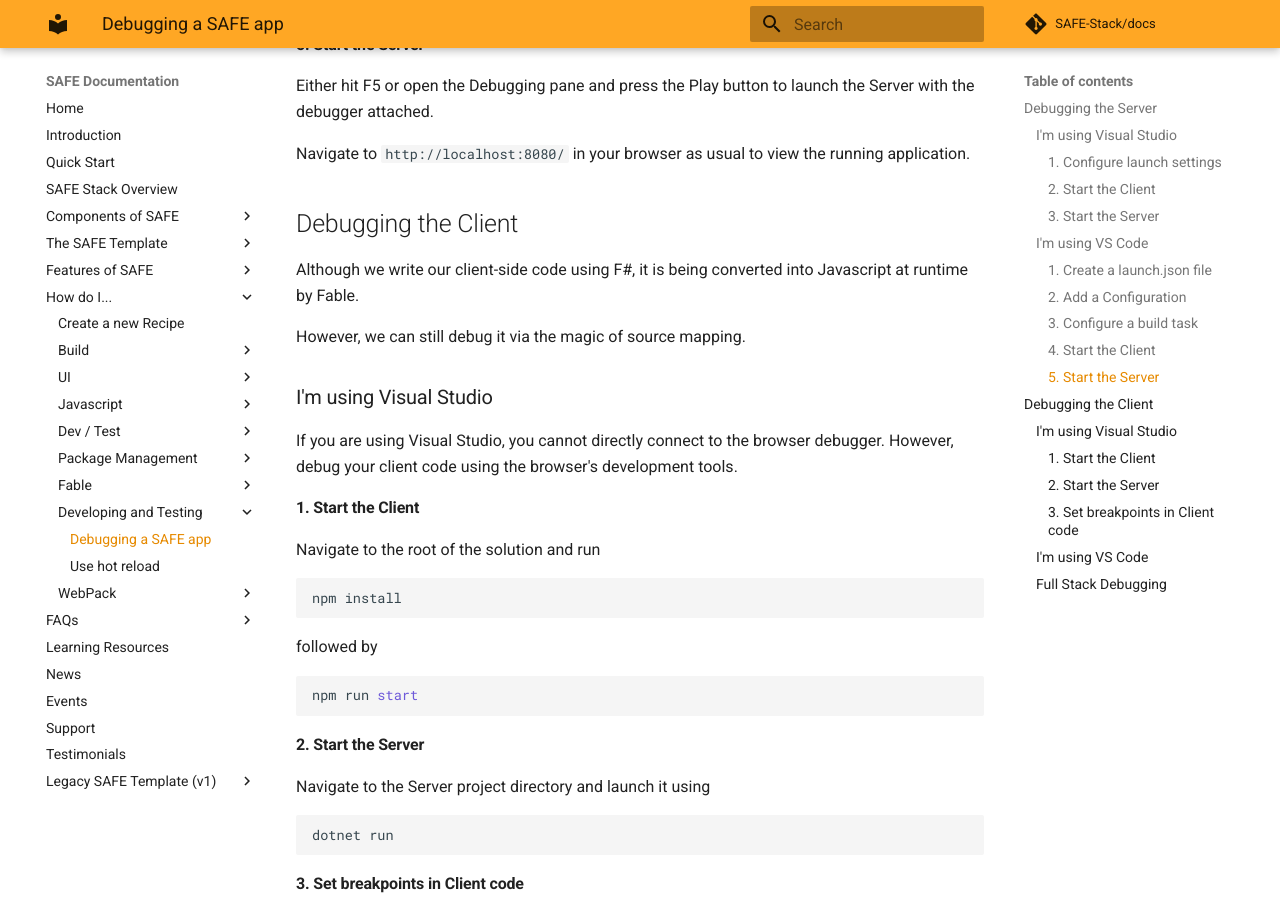
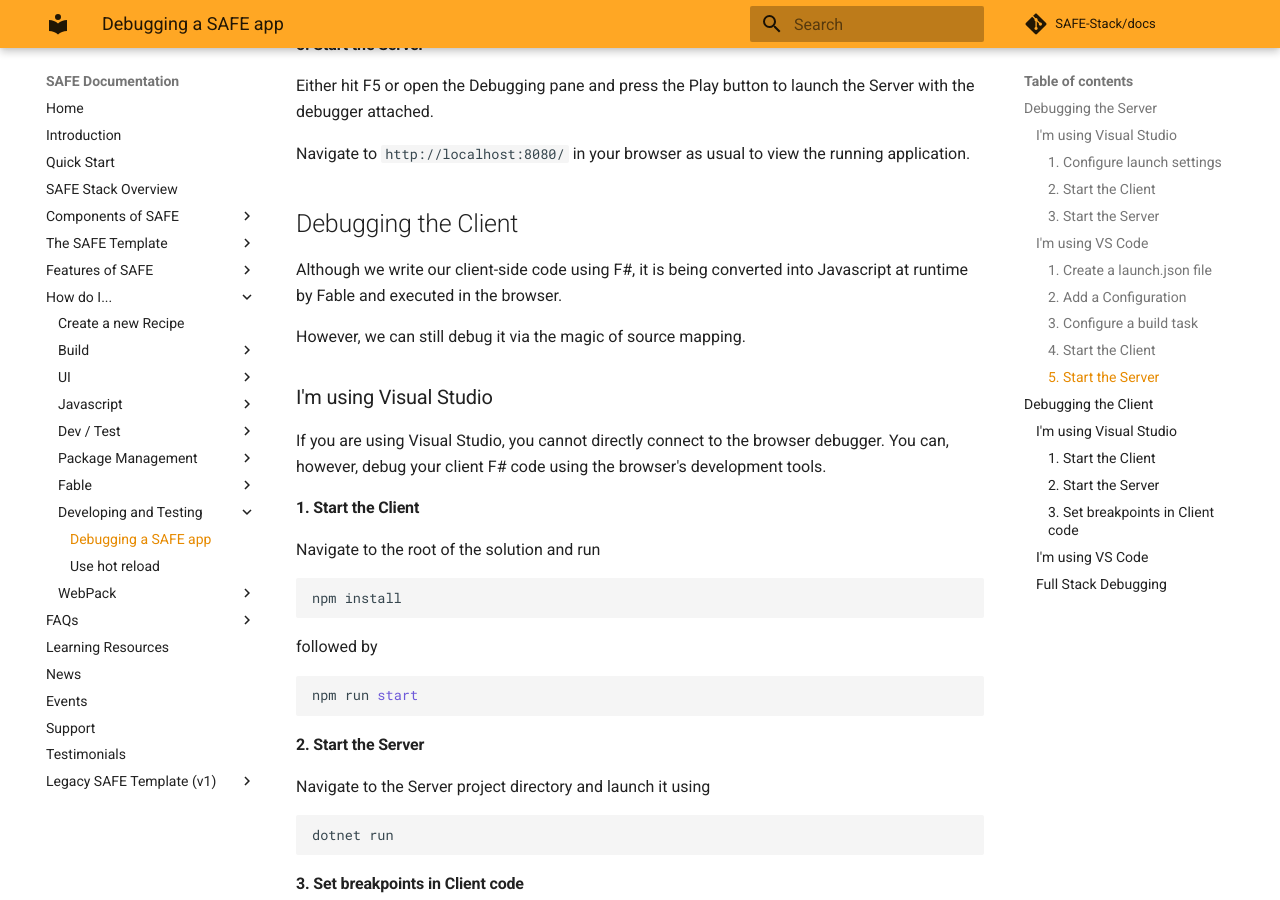
Before and after one commit to SAFE-Stack/docs, an MkDocs documentation site: the page built from docs/recipes/developing-and-testing/debug-safe-app.md, in a window 1280 px wide and 900 px high, scrolled down 2798 px. Built offline with MkDocs 1.6.1 and Material for MkDocs 9.7.7, drawn with Linux system fonts in a browser that asks for light colours; comment, search, counter and statistics services are not loaded.

Commit message:
More wording

```diff
--- a/docs/recipes/developing-and-testing/debug-safe-app.md
+++ b/docs/recipes/developing-and-testing/debug-safe-app.md
@@ -129,13 +129,13 @@
 
 ## Debugging the Client
 
-Although we write our client-side code using F#, it is being converted into Javascript at runtime by Fable.
+Although we write our client-side code using F#, it is being converted into Javascript at runtime by Fable and executed in the browser.
 
 However, we can still debug it via the magic of source mapping.
 
 ### I'm using Visual Studio
 
-If you are using Visual Studio, you cannot directly connect to the browser debugger. However, debug your client code using the browser's development tools.
+If you are using Visual Studio, you cannot directly connect to the browser debugger. You can, however, debug your client F# code using the browser's development tools.
 
 #### 1. Start the Client
 
```
